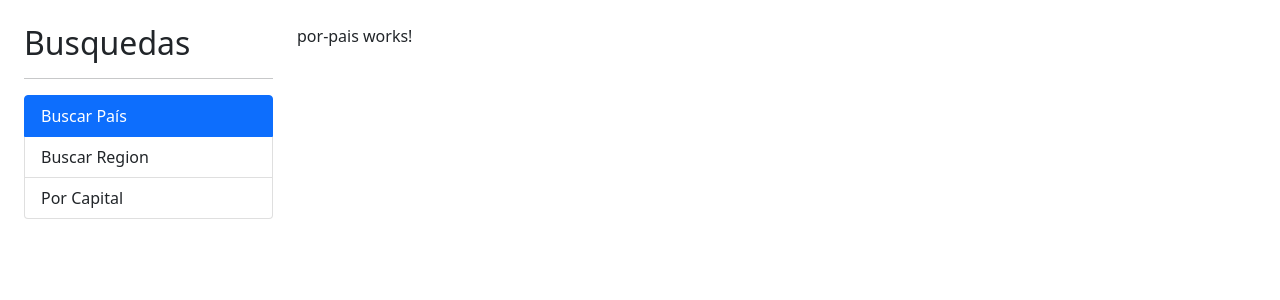
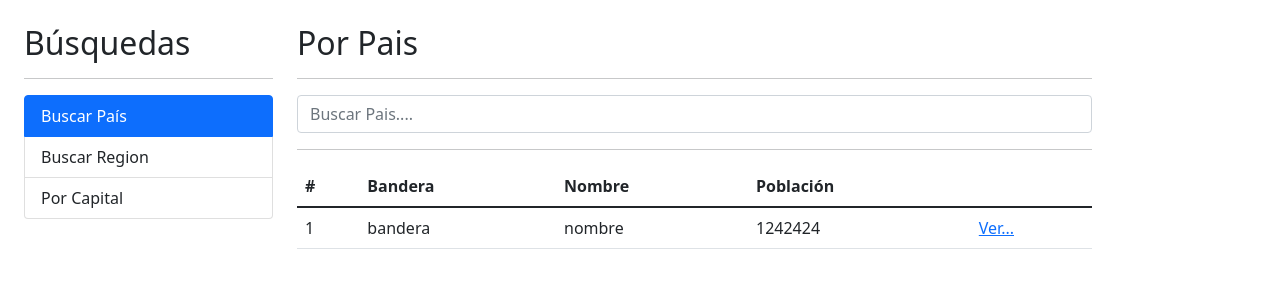
Before and after one commit to diego10ar/03-PaisesApp, an Angular app: page / in a window 1280 px wide. Shown: the top 300 px of the page. Built offline with nearby package versions, Linux system fonts and the light colour scheme.

Commit message:
Manejo de errores, buscador. Capitulo 107

```diff
--- a/src/app/app.component.html
+++ b/src/app/app.component.html
@@ -1,12 +1,6 @@
 <div class="row container mt-4">
   <div class="col-3">
-    <h2>Busquedas</h2>
-    <hr />
-    <ul class="list-group">
-      <li routerLink="" routerLinkActive="active" [routerLinkActiveOptions]="{exact:true}" class="list-group-item">Buscar País</li>
-      <li routerLink="region" routerLinkActive="active" class="list-group-item">Buscar Region</li>
-      <li routerLink="capital" routerLinkActive="active" class="list-group-item">Por Capital</li>
-    </ul>
+  <app-sidebar></app-sidebar>
   </div>
   <div class="col">
    <router-outlet></router-outlet>
--- a/src/app/app.module.ts
+++ b/src/app/app.module.ts
@@ -1,6 +1,6 @@
 import { NgModule } from '@angular/core';
 import { BrowserModule } from '@angular/platform-browser';
-
+import {HttpClientModule} from '@angular/common/http'
 import { AppComponent } from './app.component';
 import { SharedModule } from './shared/shared.module';
 import { PaisModule } from './pais/pais.module';
@@ -13,10 +13,12 @@
   imports: [
     BrowserModule,
     AppRoutingModule,
+    HttpClientModule,
     SharedModule,
     PaisModule,
 
   ],
+
   providers: [],
   bootstrap: [AppComponent]
 })
--- a/src/app/pais/pages/por-pais/por-pais.component.html
+++ b/src/app/pais/pages/por-pais/por-pais.component.html
@@ -1 +1,38 @@
-<p>por-pais works!</p>
+<h2>Por Pais</h2>
+<hr>
+
+<div class="row">
+    <div class="col">
+        <form autocomplete="off" (ngSubmit)="buscar()">
+            <input type ="text" class="form-control" name="termino" [(ngModel)]="termino" placeholder="Buscar Pais...." />
+        </form>
+    </div>
+</div>
+<hr>
+<div *ngIf="hayError" class="alert alert-danger">No se encontró nada con con el término {{termino}}</div>
+
+<div *ngIf="!hayError" class="row">
+    <div class="col">
+        <table class="table table-hover">
+            <thead>
+                <tr>
+                    <th>#</th>
+                    <th> Bandera </th>
+                    <th> Nombre </th>
+                    <th> Población </th>
+                    <th> </th>
+                </tr>
+            </thead>
+            <tbody>
+                <tr>
+                    <td>1</td>
+                    <td>bandera</td>
+                    <td>nombre</td>
+                    <td>1242424</td>
+                    <td><a href="/pais/cri">Ver...</a></td>
+
+                </tr>
+            </tbody>
+        </table>
+    </div>
+</div>
--- a/src/app/pais/pages/por-pais/por-pais.component.ts
+++ b/src/app/pais/pages/por-pais/por-pais.component.ts
@@ -1,4 +1,5 @@
 import { Component, OnInit } from '@angular/core';
+import { PaisService } from '../../services/pais.service';
 
 @Component({
   selector: 'app-por-pais',
@@ -6,11 +7,19 @@
   styles: [
   ]
 })
-export class PorPaisComponent implements OnInit {
+export class PorPaisComponent {
 
-  constructor() { }
-
-  ngOnInit(): void {
+  termino: string="";
+  hayError: boolean=false;
+  constructor(private paisService: PaisService) { }
+  buscar(){
+    this.hayError=false;
+    this.paisService.buscarPais(this.termino).subscribe(resp=>{
+      console.log(resp);
+    }, err=>{
+      console.log('Error');
+      this.hayError=true;
+    });
   }
 
 }
--- a/src/app/pais/pais.module.ts
+++ b/src/app/pais/pais.module.ts
@@ -1,9 +1,11 @@
 import { NgModule } from '@angular/core';
+import { FormsModule } from '@angular/forms';
 import { CommonModule } from '@angular/common';
 import { PorCapitalComponent } from './pages/por-capital/por-capital.component';
 import { PorPaisComponent } from './pages/por-pais/por-pais.component';
 import { PorRegionComponent } from './pages/por-region/por-region.component';
 import { VerPaisComponent } from './pages/ver-pais/ver-pais.component';
+
 
 
 
@@ -21,7 +23,8 @@
     VerPaisComponent
   ],
   imports: [
-    CommonModule
+    CommonModule,
+    FormsModule
   ]
 })
 export class PaisModule { }
--- /dev/null
+++ b/src/app/pais/services/pais.service.ts
@@ -0,0 +1,20 @@
+import { HttpClient } from '@angular/common/http';
+import { Injectable } from '@angular/core';
+import { catchError, Observable, of } from 'rxjs';
+
+@Injectable({
+  providedIn: 'root'
+})
+export class PaisService {
+
+  private apiUrl: string="https://restcountries.com/v2"
+  constructor(private http: HttpClient) { }
+
+  buscarPais(termino:string): Observable<any>{
+    const url=`${this.apiUrl}/name/${termino}`;
+    // return this.http.get(url).pipe(
+    //     catchError(err=> of([]))
+    // );
+    return this.http.get(url).pipe();
+  }
+}
--- a/src/app/shared/shared.module.ts
+++ b/src/app/shared/shared.module.ts
@@ -1,6 +1,8 @@
 import { NgModule } from '@angular/core';
 import { CommonModule } from '@angular/common';
 import { SidebarComponent } from './sidebar/sidebar.component';
+import { AppRoutingModule } from '../app-routing.module';
+import { RouterModule } from '@angular/router';
 
 
 
@@ -10,7 +12,8 @@
   ],
   exports:[SidebarComponent],
   imports: [
-    CommonModule
+    CommonModule,
+    RouterModule,
   ]
 })
 export class SharedModule { }
--- a/src/app/shared/sidebar/sidebar.component.html
+++ b/src/app/shared/sidebar/sidebar.component.html
@@ -1 +1,7 @@
-<p>sidebar works!</p>
+<h2>Búsquedas</h2>
+<hr />
+<ul class="list-group">
+  <li routerLink="" routerLinkActive="active" [routerLinkActiveOptions]="{exact:true}" class="list-group-item">Buscar País</li>
+  <li routerLink="region" routerLinkActive="active" class="list-group-item">Buscar Region</li>
+  <li routerLink="capital" routerLinkActive="active" class="list-group-item">Por Capital</li>
+</ul>
--- a/src/app/shared/sidebar/sidebar.component.ts
+++ b/src/app/shared/sidebar/sidebar.component.ts
@@ -4,6 +4,11 @@
   selector: 'app-sidebar',
   templateUrl: './sidebar.component.html',
   styles: [
+
+  `li{
+      cursor: pointer;
+    }
+    `
   ]
 })
 export class SidebarComponent implements OnInit {
```
